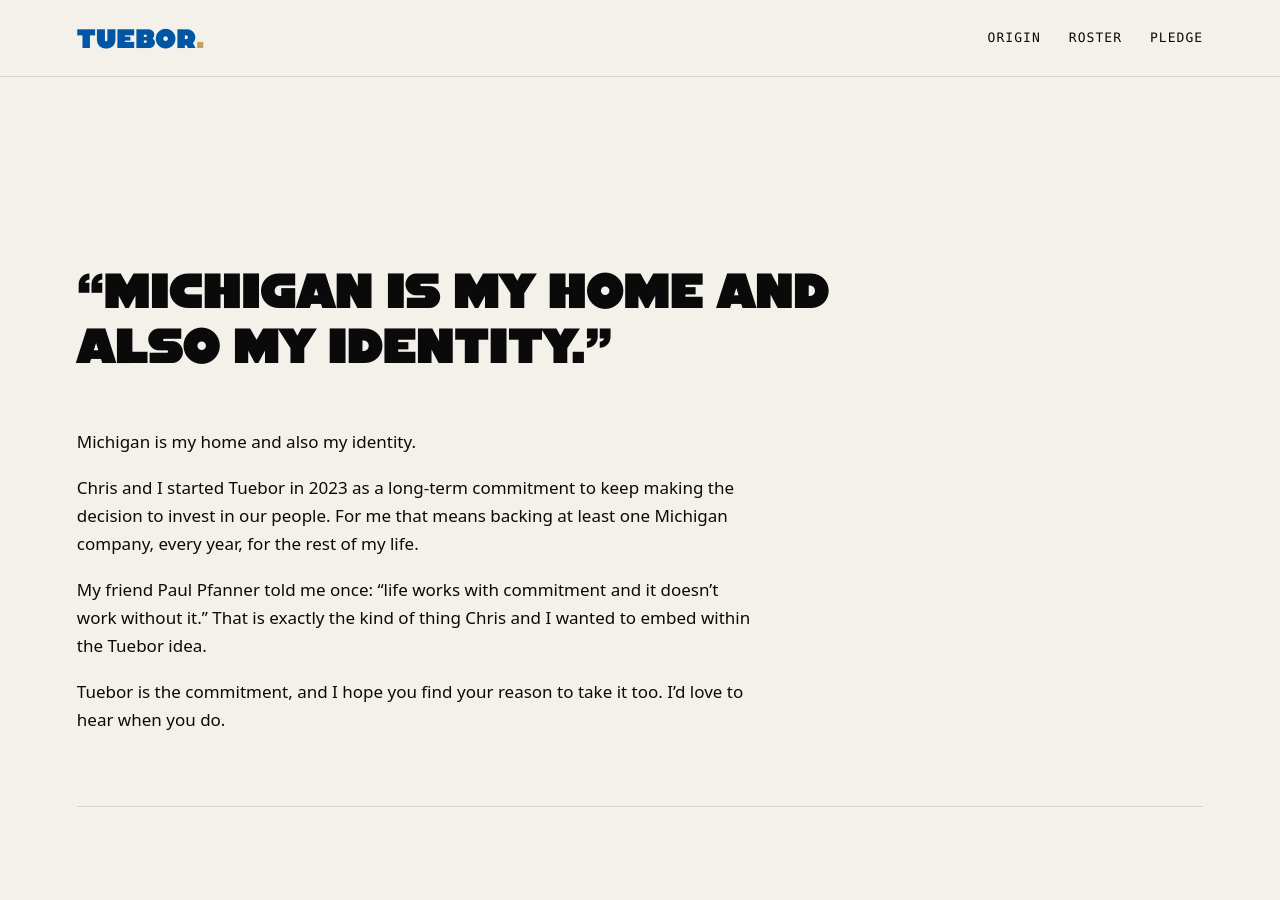
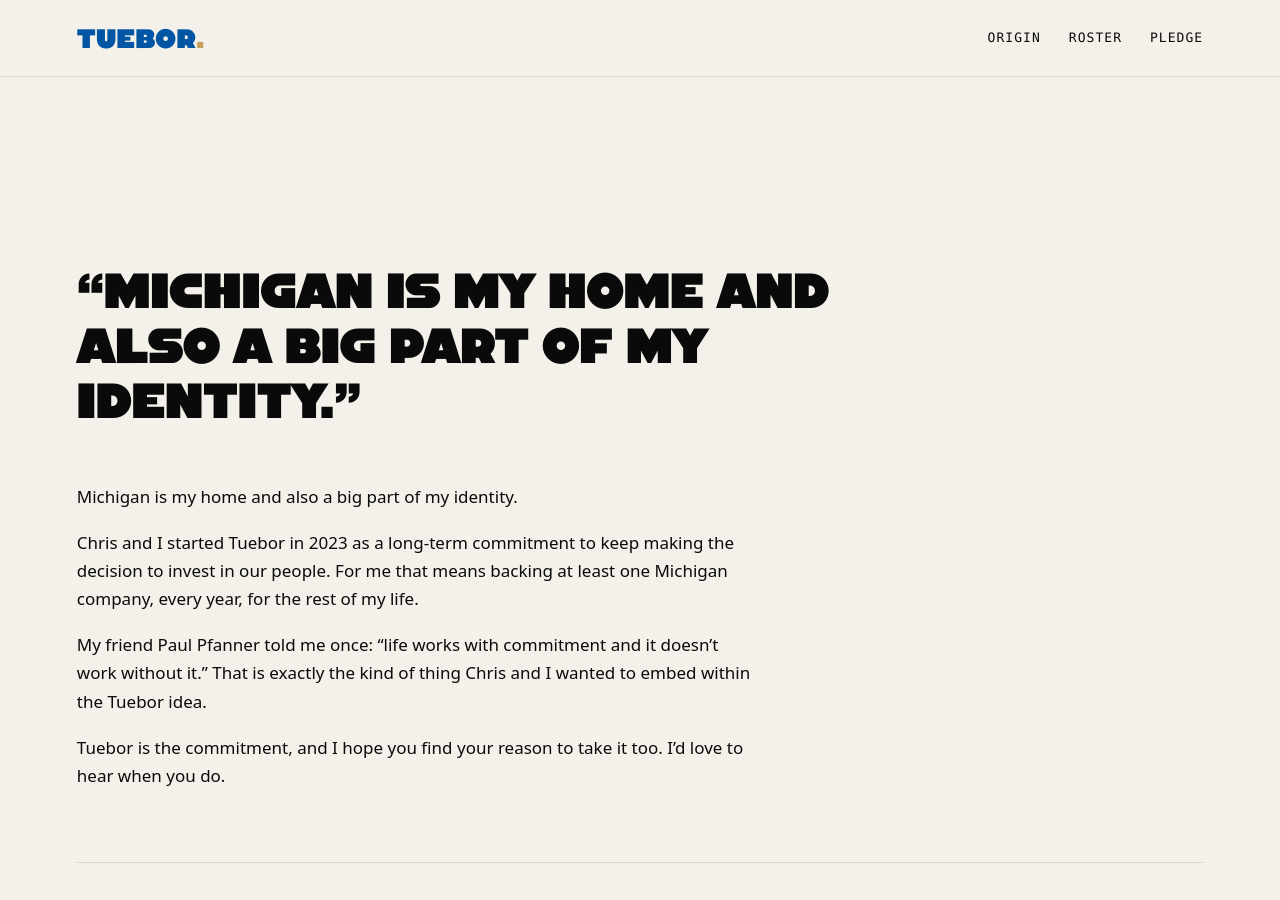
Before and after one commit to arepb/tuebor, a Jekyll site: the page built from _pledgees/reilly-brennan.md, in a window 1280 px wide and 900 px high, scrolled down 976 px. Built offline with Jekyll 4.4.1, drawn with Linux system fonts in a browser that asks for light colours.

Commit message:
copy(reilly-brennan): soften pull quote to '...a big part of my identity'
Co-Authored-By: Claude Opus 4.7 (1M context) <noreply@anthropic.com>

```diff
--- a/_pledgees/reilly-brennan.md
+++ b/_pledgees/reilly-brennan.md
@@ -13,7 +13,7 @@ og_image: /assets/images/pledgees/reilly-brennan-og.png
 linkedin: https://www.linkedin.com/in/reillybrennan
 founder: true
 roster_order: 1
-quote: "Michigan is my home and also my identity."
+quote: "Michigan is my home and also a big part of my identity."
 backed:
   - year: 2026
     company: "Moksa"
@@ -54,7 +54,7 @@ backed:
 published: true
 ---
 
-Michigan is my home and also my identity.
+Michigan is my home and also a big part of my identity.
 
 Chris and I started Tuebor in 2023 as a long-term commitment to keep making the decision to invest in our people. For me that means backing at least one Michigan company, every year, for the rest of my life.
 
```
